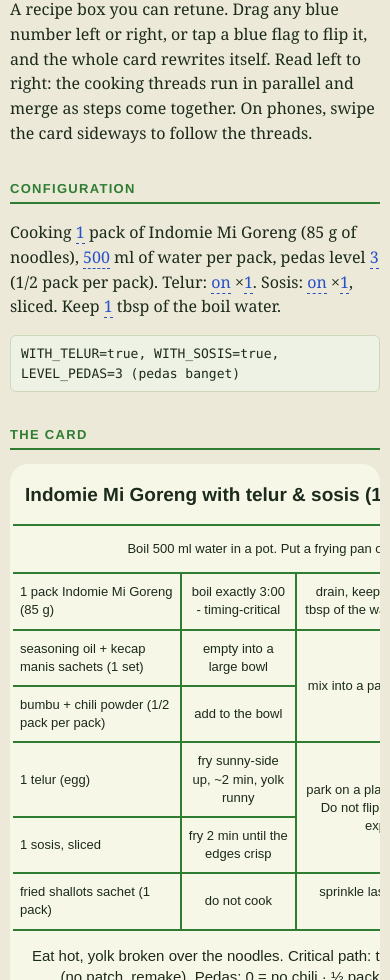
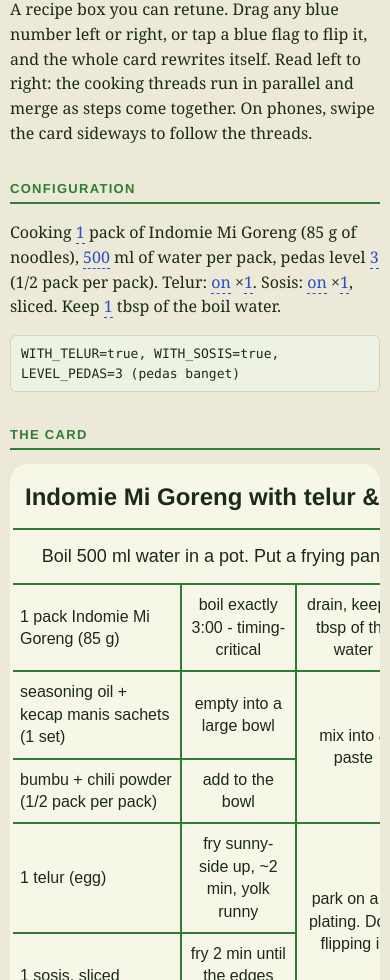
Before and after one commit to irvan-putra/kaji, a plain HTML site: page examples/indomie/index.html in a window 390 px wide. Shown: the part 120-1100 px from the top of the page. Drawn offline with Linux system fonts and the light colour scheme.

Commit message:
Improve recipe box scale and keyboard scrolling

```diff
--- a/examples/indomie/index.html
+++ b/examples/indomie/index.html
@@ -43,7 +43,7 @@
 
   <section>
     <h2>The card</h2>
-    <div class="recipe-scroll" aria-label="Horizontally scroll the recipe table on narrow screens">
+    <div class="recipe-scroll" role="region" tabindex="0" aria-label="Horizontally scroll the recipe table on narrow screens">
     <table class="card" aria-label="Indomie Mi Goreng parallel-thread recipe box">
       <colgroup>
         <col class="ingredient-column">
--- a/examples/indomie/style.css
+++ b/examples/indomie/style.css
@@ -69,6 +69,7 @@ section { margin-bottom: 8px; }
   border-radius: 18px;
   -webkit-overflow-scrolling: touch;
 }
+.recipe-scroll:focus-visible { outline: 3px solid #2850c8; outline-offset: 3px; }
 table.card {
   width: 100%;
   min-width: 680px;
@@ -78,13 +79,13 @@ table.card {
   border: 3px solid var(--green);
   border-radius: 18px;
   overflow: hidden;
-  font: 14px/1.4 Arial, Helvetica, sans-serif;
+  font: 18px/1.4 Arial, Helvetica, sans-serif;
 }
 .card .ingredient-column { width: 25%; }
 .card .action-column { width: 17%; }
 .card .mix-column { width: 15%; }
-.card .plate-column { width: 13%; }
-.card .serve-column { width: 13%; }
+.card .plate-column { width: 14%; }
+.card .serve-column { width: 12%; }
 .card td {
   border: 2px solid var(--green);
   padding: 10px 8px;
@@ -93,16 +94,16 @@ table.card {
 }
 .card tr:not(.card-title):not(.card-lede):not(.card-foot) > td:first-child { text-align: left; }
 .card .card-title td {
-  font: 700 22px/1.3 "Helvetica Neue", Arial, sans-serif;
+  font: 700 30px/1.2 "Helvetica Neue", Arial, sans-serif;
   text-align: left;
   padding: 16px 12px;
 }
 .card .card-lede td,
 .card .card-foot td {
+  font-size: 18px;
   text-align: center;
   padding: 14px 16px;
 }
-.card .card-foot td { font-size: 15px; }
 
 /* Build output */
 dl.output {
@@ -142,8 +143,8 @@ code { font-family: "SF Mono", Menlo, Consolas, monospace; }
   body { padding: 16px 10px 48px; }
   h1 { font-size: 22px; }
   .sentence { font-size: 16px; }
-  table.card { min-width: 680px; font-size: 13px; }
+  table.card { min-width: 680px; font-size: 16px; }
   .card td { padding: 9px 7px; }
-  .card .card-title td { font-size: 19px; }
+  .card .card-title td { font-size: 24px; }
   .card .card-lede td, .card .card-foot td { text-align: center; }
 }
```
